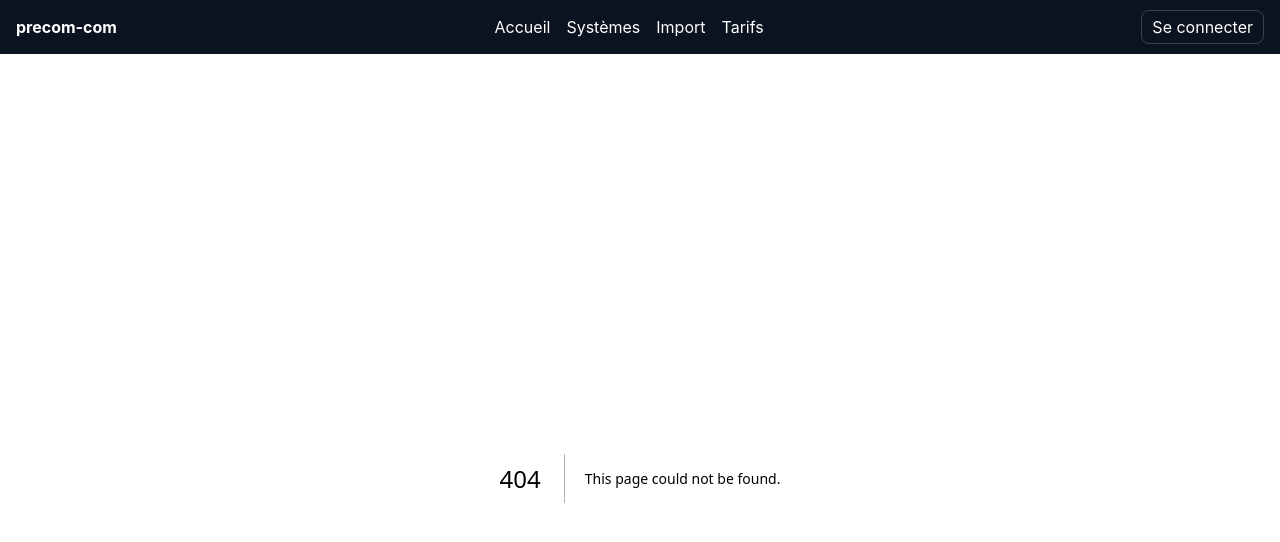
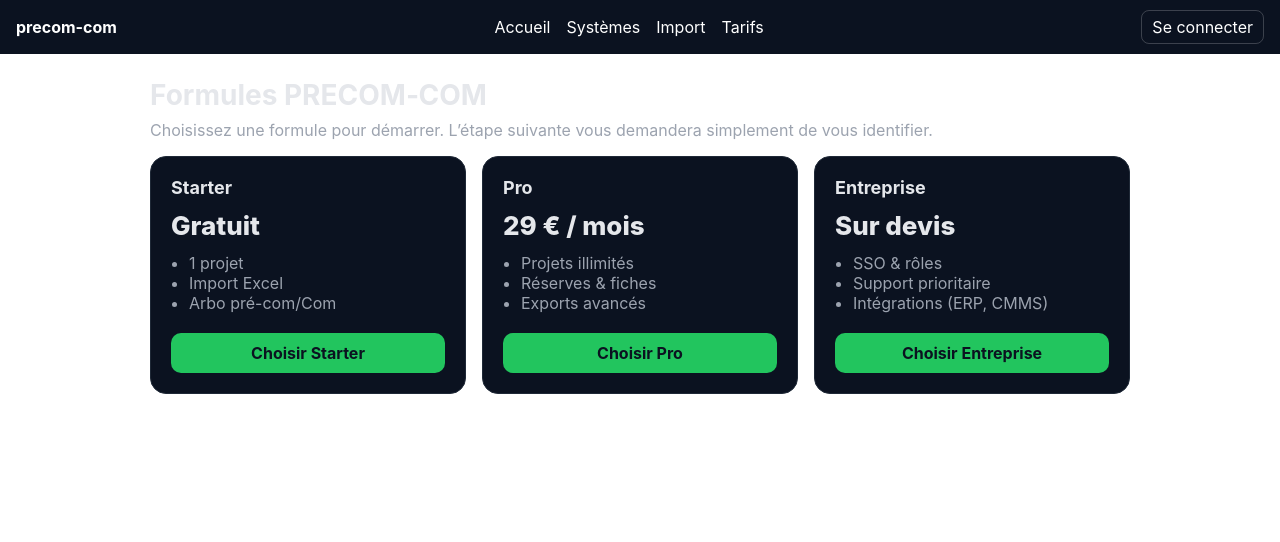
Before and after one commit to dominiqueBERNARD34/precom-com-app, a Next.js app: page /formules in a window 1280 px wide. Before the commit this address had no page. Shown: the top 542 px of the page. Built offline with nearby package versions, Linux system fonts and the light colour scheme.

Commit message:
Create page.tsx

```diff
--- /dev/null
+++ b/app/formules/page.tsx
@@ -0,0 +1,61 @@
+'use client'
+
+import { useMemo } from 'react'
+import { useSearchParams } from 'next/navigation'
+
+const Card: React.FC<{
+  title: string; price: string; features: string[]; plan: string
+}> = ({ title, price, features, plan }) => (
+  <div style={{
+    border:'1px solid #1f2937', borderRadius:16, padding:20,
+    background:'#0b1220', color:'#e5e7eb', display:'grid', gap:12
+  }}>
+    <div style={{fontSize:18, fontWeight:700}}>{title}</div>
+    <div style={{fontSize:26, fontWeight:800}}>{price}</div>
+    <ul style={{margin:0, paddingLeft:18, color:'#9ca3af'}}>
+      {features.map((f,i)=><li key={i}>{f}</li>)}
+    </ul>
+    <a href={`/inscription?plan=${encodeURIComponent(plan)}`}
+       style={{
+         marginTop:8, textAlign:'center', padding:'10px 14px',
+         borderRadius:10, background:'#22c55e', color:'#0b1220',
+         fontWeight:700, textDecoration:'none'
+       }}>
+      Choisir {title}
+    </a>
+  </div>
+);
+
+export default function Pricing() {
+  const sp = useSearchParams()
+  const highlight = sp.get('h') // optionnel pour mettre en avant un plan
+
+  const cards = useMemo(()=>[
+    { title:'Starter', price:'Gratuit', plan:'starter',
+      features:['1 projet','Import Excel','Arbo pré-com/Com'] },
+    { title:'Pro', price:'29 € / mois', plan:'pro',
+      features:['Projets illimités','Réserves & fiches','Exports avancés'] },
+    { title:'Entreprise', price:'Sur devis', plan:'entreprise',
+      features:['SSO & rôles','Support prioritaire','Intégrations (ERP, CMMS)'] },
+  ],[])
+
+  return (
+    <div style={{maxWidth:980, margin:'24px auto', color:'#e5e7eb'}}>
+      <h1 style={{fontSize:28, margin:'0 0 8px'}}>Formules PRECOM‑COM</h1>
+      <p style={{marginTop:0, color:'#9ca3af'}}>
+        Choisissez une formule pour démarrer. L’étape suivante vous demandera simplement de vous identifier.
+      </p>
+      <div style={{
+        display:'grid', gap:16,
+        gridTemplateColumns:'repeat(auto-fit, minmax(260px, 1fr))'
+      }}>
+        {cards.map(c=>(
+          <div key={c.plan}
+               style={{outline: highlight===c.plan ? '2px solid #22c55e' : 'none', borderRadius:18}}>
+            <Card {...c}/>
+          </div>
+        ))}
+      </div>
+    </div>
+  )
+}
```
